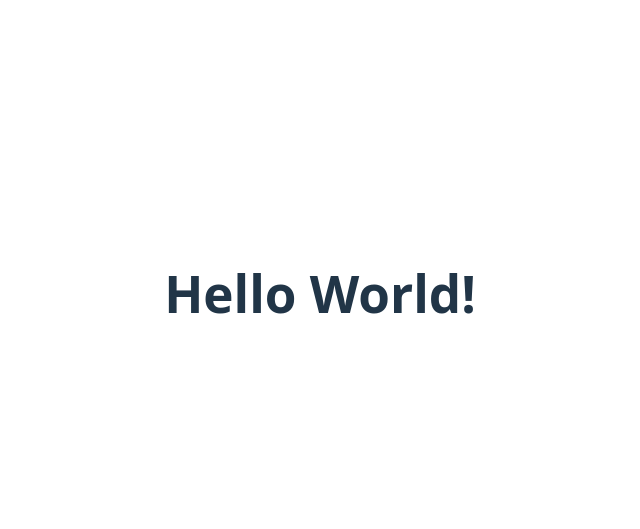
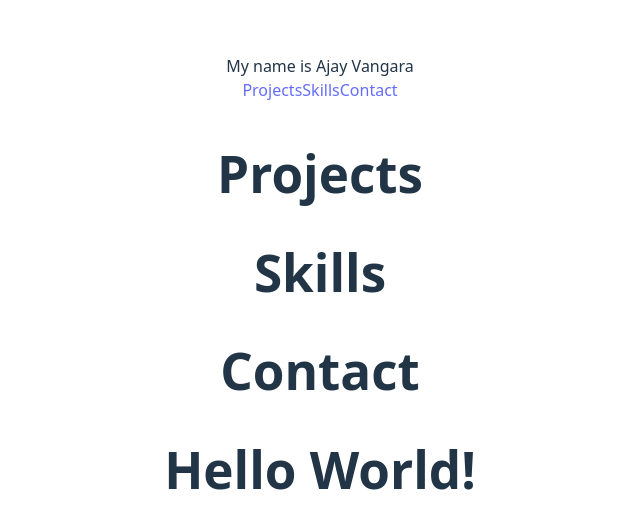
Before and after one commit to vangaraajay/personal-portfolio-v1, a React (Vite) app: page / in a window 1280 px wide. Shown: the part 107-636 px from the top of the page, without its empty margins (320-960 px from the left). Built offline with nearby package versions, Linux system fonts and the light colour scheme.

Commit message:
Added base navbar and sections

```diff
--- /dev/null
+++ b/components/Navbar.jsx
@@ -0,0 +1,16 @@
+import React from 'react';
+
+const Navbar = () => {
+  return (
+    <nav className="navbar">
+      <div className="navbar-logo">My name is Ajay Vangara</div>
+      <div className="navbar-links">
+        <a href="#projects">Projects</a>
+        <a href="#skills">Skills</a>
+        <a href="#contact">Contact</a>
+      </div>
+    </nav>
+  );
+};
+
+export default Navbar;
--- a/src/App.jsx
+++ b/src/App.jsx
@@ -1,12 +1,27 @@
 import { useState } from 'react'
 import {Route, createBrowserRouter, RouterProvider, createRoutesFromElements} from 'react-router-dom'
 import './App.css'
+import Navbar from '../components/Navbar'
 
 function App() {
   const [count, setCount] = useState(0)
 
   return (
-    <h1>Hello World!</h1>
+    <>
+      <Navbar />
+      <section id="projects">
+        <h1 className="text-5xl">Projects</h1>
+      </section>
+
+      <section id="skills">
+        <h1>Skills</h1>
+      </section>
+
+      <section id="contact">
+        <h1>Contact</h1>
+      </section>
+      <h1>Hello World!</h1>
+    </>
   )
 }
 
```
